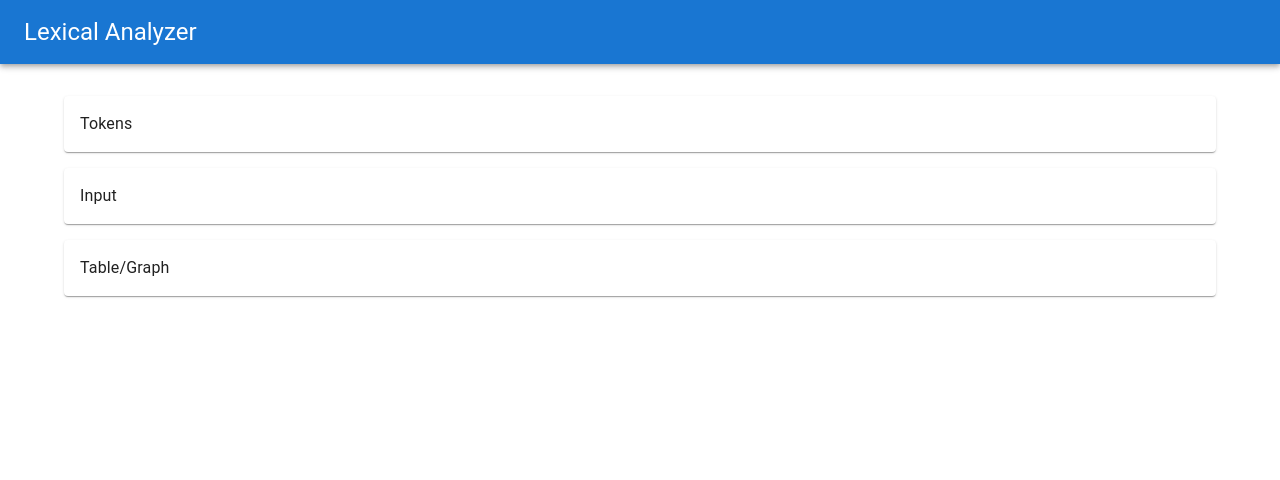
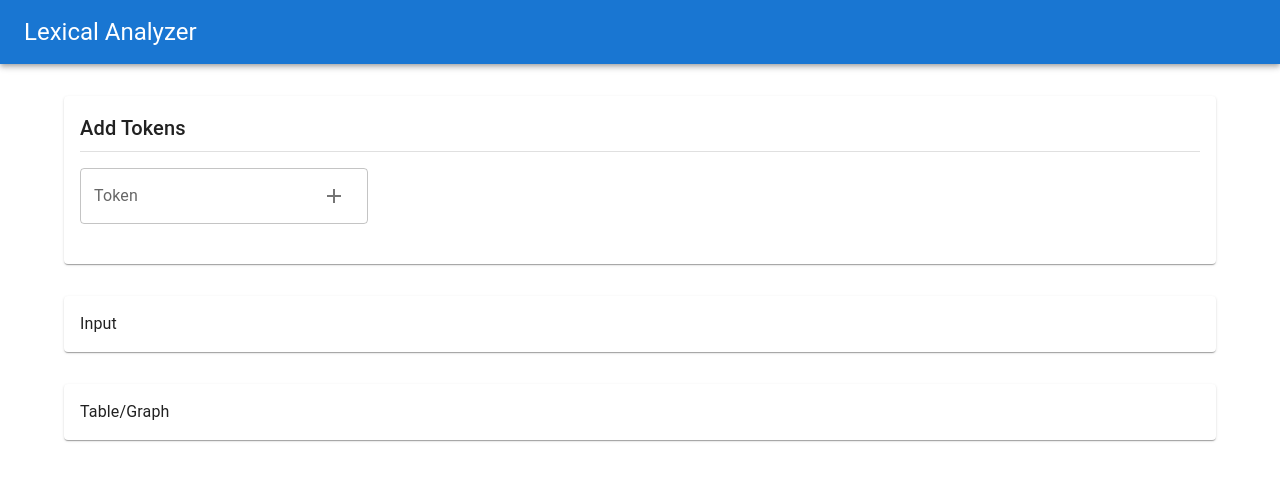
Before and after one commit to falabretti/lexical-analyzer, a React (Create React App) app: page / in a window 1280 px wide. Shown: the top 480 px of the page. Built offline with nearby package versions, Linux system fonts and the light colour scheme.

Commit message:
Add TokenSection component

```diff
--- a/src/components/App.tsx
+++ b/src/components/App.tsx
@@ -1,7 +1,8 @@
-import { Container, CssBaseline, Typography } from '@mui/material';
 import React from 'react';
+import { Container, CssBaseline, Typography, } from '@mui/material';
+import Navbar from './Navbar';
 import MainGrid from './MainGrid';
-import Navbar from './Navbar';
+import TokenSection from './TokenSection';
 
 function App() {
   return (
@@ -10,7 +11,7 @@ function App() {
       <Navbar />
       <Container maxWidth="lg">
         <MainGrid>
-          <Typography>Tokens</Typography>
+          <TokenSection />
           <Typography>Input</Typography>
           <Typography>Table/Graph</Typography>
         </MainGrid>
--- a/src/components/MainGrid.tsx
+++ b/src/components/MainGrid.tsx
@@ -1,4 +1,4 @@
-import { Box, Grid, Paper, Typography } from '@mui/material';
+import { Box, Grid, Paper, Typography, Card, CardHeader } from '@mui/material';
 import React, { ReactElement } from 'react';
 
 type Props = {
@@ -14,13 +14,15 @@ function MainGrid(props: Props) {
   }
 
   return (
-    <Box sx={{ width: '100%', marginTop: '2rem' }}>
-      <Grid container spacing={2}>
+    <Box sx={{ width: '100%', marginTop: 4 }}>
+      <Grid container spacing={4}>
         {children.map(child => (
           <Grid item lg={12}>
-            <Paper sx={{ padding: '1rem' }}>
-              {child}
-            </Paper>
+            <Card>
+              <Box sx={{ p: 2 }}>
+                {child}
+              </Box>
+            </Card>
           </Grid>
         ))}
       </Grid>
--- /dev/null
+++ b/src/components/TokenSection.tsx
@@ -0,0 +1,70 @@
+import { Typography, Divider, Box, TextField, IconButton, Chip, ListItem } from "@mui/material";
+import AddIcon from "@mui/icons-material/Add";
+import React, { useState } from "react";
+
+function TokenSection() {
+
+  const [value, setValue] = useState<String>("");
+  const [tokens, setTokens] = useState<String[]>([]);
+
+  function handleAddToken(token: String) {
+    // TODO validate spaces
+    // TODO validate empty
+    // TODO validate duplicates
+    setTokens([...tokens, token]);
+    setValue("");
+  }
+
+  function handleDeleteToken(token: String) {
+    setTokens(tokens.filter((t) => t !== token));
+  }
+
+  function handleKeyPress(event: React.KeyboardEvent<HTMLInputElement>) {
+    event.preventDefault();
+    if (event.key === "Enter") {
+      handleAddToken(value);
+    }
+  }
+
+  return (
+    <section >
+      <Typography variant="h6" gutterBottom>Add Tokens</Typography>
+      <Divider />
+      <Box sx={{ p: 2, pl: 0 }}>
+        <TextField
+          label="Token"
+          variant="outlined"
+          value={value}
+          onKeyUp={handleKeyPress}
+          onChange={(event) => setValue(event.target.value)}
+          InputProps={{
+            endAdornment:
+              <IconButton onClick={() => handleAddToken(value)}>
+                <AddIcon />
+              </IconButton>
+          }}
+        />
+      </Box>
+      <Box sx={{
+        display: 'flex',
+        justifyContent: 'flex-start',
+        flexWrap: 'wrap',
+        flexDirection: 'row',
+        gap: 1,
+        p: 0.5,
+        pl: 0,
+        m: 0,
+      }}>
+        {tokens.map((token, id) => (
+          <Chip
+            key={id}
+            label={token}
+            onDelete={() => handleDeleteToken(token)}
+          />
+        ))}
+      </Box>
+    </section>
+  );
+}
+
+export default TokenSection;
```
